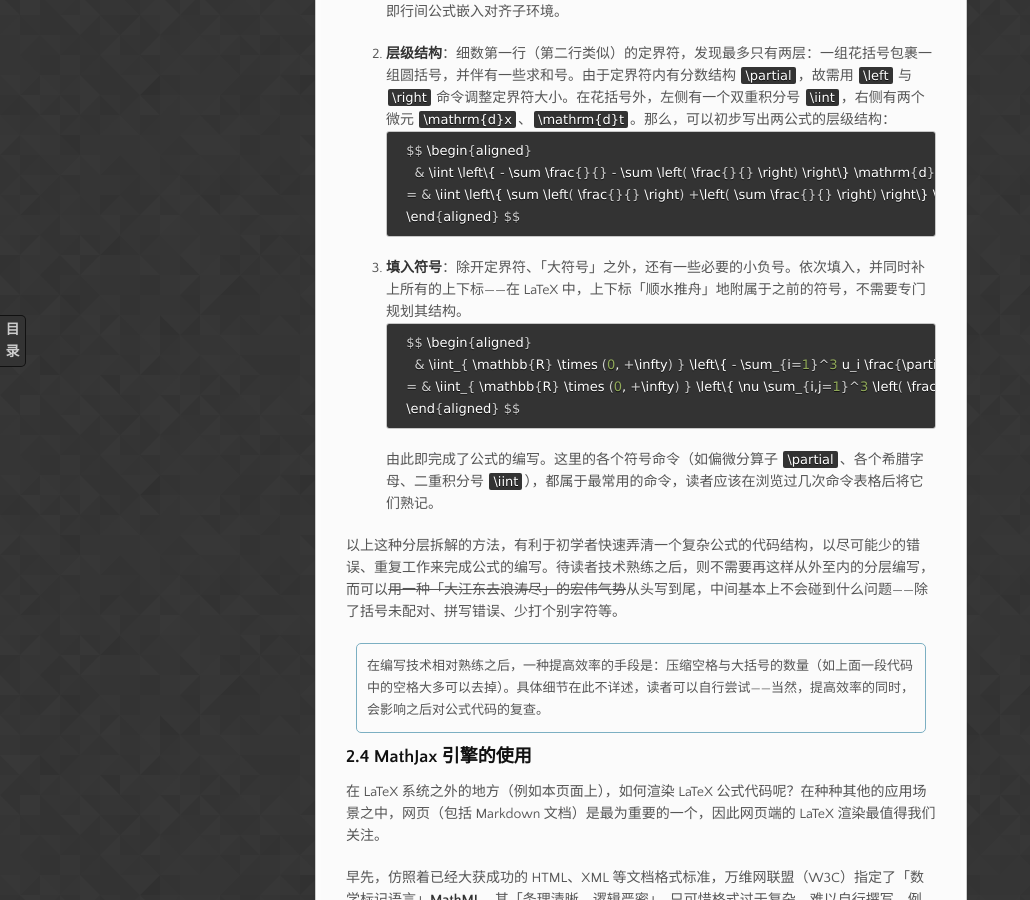
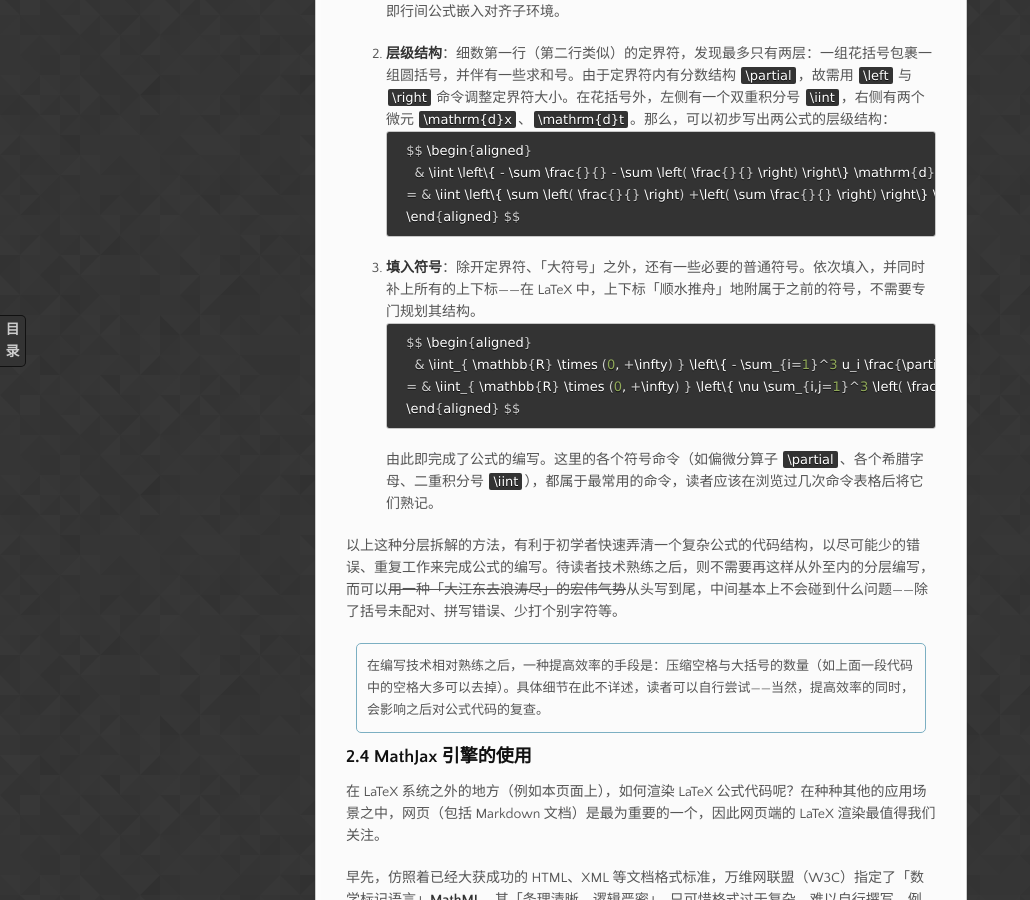
Before and after one commit to qyxf/qyxf.github.io, a Jekyll site: the page built from technique/typeset.md, in a window 1280 px wide and 900 px high, scrolled down 10125 px. Shown: the whole window, without its empty margins (0-1030 px from the left). Built offline with Jekyll 4.4.1, drawn with Linux system fonts in a browser that asks for light colours; nearby versions of some CDN libraries; our own code applies the rules of GitHub Pages for plain Markdown files; formulas are drawn with MathJax 3; comment, search, counter and statistics services are not loaded.

Commit message:
Fix: some typos

````diff
--- a/technique/typeset.md
+++ b/technique/typeset.md
@@ -186,7 +186,7 @@ LaTeX 公式排版的难点有二：
 > 这类表格大多数情况下没有用，少数情况下你要用——但找不到想要的符号。~~所以，百度、Google 等搜索引擎无疑是最大赢家、幕后黑手。~~
 
 - [The Comprehensive LaTeX Symbol List](/BookHub/000.resources/symbols-a4.pdf)：包含了整个 LaTeX 系统中的特殊符号，数学符号仅为其一子集；所有需要的符号一定在这里，但你需要事先翻阅，弄清其复杂的结构.
-- [LaTeX Mathematical Symbols](/BookHub/000.resources/latex-math-symbol.pdf)：仅涉及常用的符号，基本够用。内容丰富。
+- [LaTeX Mathematical Symbols](/BookHub/000.resources/latex-math-symbols.pdf)：仅涉及常用的符号，基本够用。内容丰富。
 - [Codecogs 公式编辑器](https://www.codecogs.com/latex/eqneditor.php)：一个在线编辑器，提供若干按钮，便于你通过图形化的页面找到所需的符号。境外网站，加载速度可能较慢。
 
 #### 2.2.2 样式调整命令
@@ -331,7 +331,7 @@ $$ \begin{aligned}
     \end{aligned} $$
     ```
 
-3. **填入符号**：除开定界符、「大符号」之外，还有一些必要的小负号。依次填入，并同时补上所有的上下标——在 LaTeX 中，上下标「顺水推舟」地附属于之前的符号，不需要专门规划其结构。
+3. **填入符号**：除开定界符、「大符号」之外，还有一些必要的普通符号。依次填入，并同时补上所有的上下标——在 LaTeX 中，上下标「顺水推舟」地附属于之前的符号，不需要专门规划其结构。
     ```latex
     $$ \begin{aligned}
       & \iint_{ \mathbb{R} \times (0, +\infty) } \left\{ - \sum_{i=1}^3 u_i \frac{\partial \theta_i}{\partial t} - \sum_{i,j=1}^3 u_i u_j\left( \frac{\partial \theta_i}{\partial x_j} \right) \right\} \mathrm{d}x \mathrm{d}t \\
````
